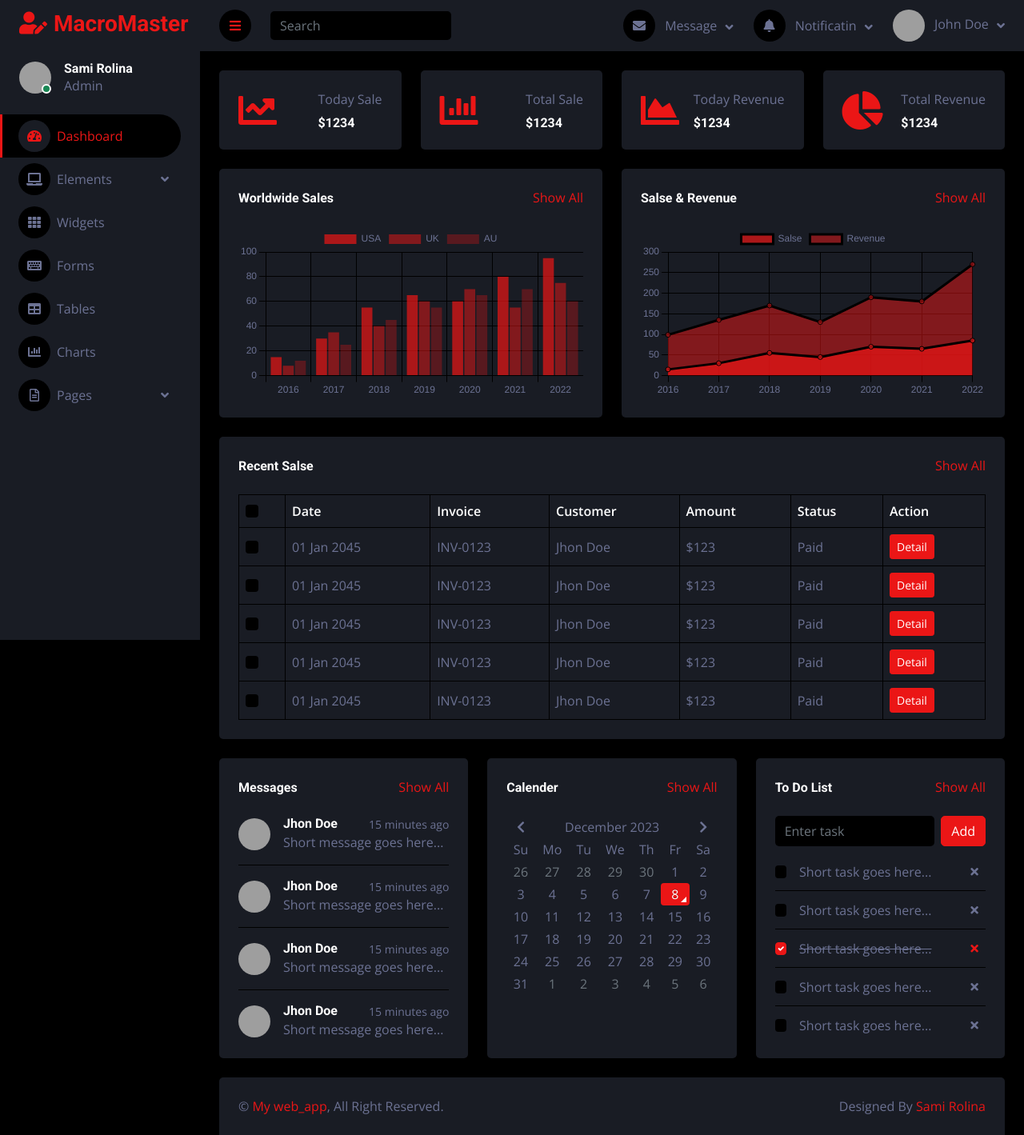
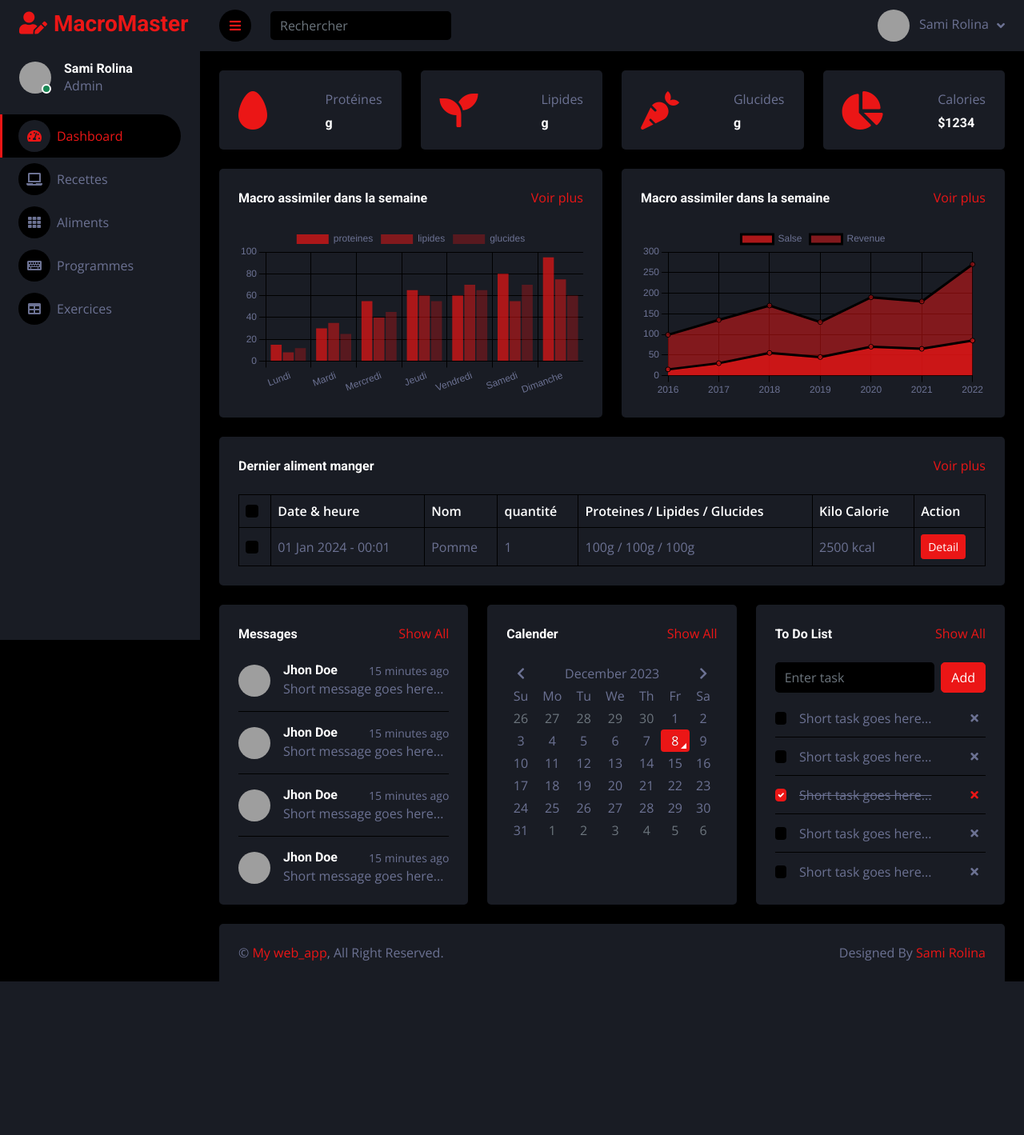
Before and after one commit to RolinaS/docker_web_app, a PHP site: page / in a window 1280 px wide. Shown: the whole page at 80% size. After the commit the page ends 1227 px from the top, so only its background shows below. Run offline with PHP 8.4, Linux system fonts and the light colour scheme; some libraries are stand-ins or nearby versions; grey boxes are pictures that could not be loaded.

Commit message:
modification des données de la page Home

```diff
--- a/app/assets/js/main.js
+++ b/app/assets/js/main.js
@@ -69,19 +69,19 @@
     var myChart1 = new Chart(ctx1, {
         type: "bar",
         data: {
-            labels: ["2016", "2017", "2018", "2019", "2020", "2021", "2022"],
+            labels: ["Lundi", "Mardi", "Mercredi", "Jeudi", "Vendredi", "Samedi", "Dimanche"],
             datasets: [{
-                    label: "USA",
+                    label: "proteines",
                     data: [15, 30, 55, 65, 60, 80, 95],
                     backgroundColor: "rgba(235, 22, 22, .7)"
                 },
                 {
-                    label: "UK",
+                    label: "lipides",
                     data: [8, 35, 40, 60, 70, 55, 75],
                     backgroundColor: "rgba(235, 22, 22, .5)"
                 },
                 {
-                    label: "AU",
+                    label: "glucides",
                     data: [12, 25, 45, 55, 65, 70, 60],
                     backgroundColor: "rgba(235, 22, 22, .3)"
                 }
--- a/app/templates/home/home.tpl.php
+++ b/app/templates/home/home.tpl.php
@@ -26,28 +26,11 @@
                     </div>
                 </div>
                 <div class="navbar-nav w-100">
-                    <a href="index.html" class="nav-item nav-link active"><i class="fa fa-tachometer-alt me-2"></i>Dashboard</a>
-                    <div class="nav-item dropdown">
-                        <a href="#" class="nav-link dropdown-toggle" data-bs-toggle="dropdown"><i class="fa fa-laptop me-2"></i>Elements</a>
-                        <div class="dropdown-menu bg-transparent border-0">
-                            <a href="button.html" class="dropdown-item">Buttons</a>
-                            <a href="typography.html" class="dropdown-item">Typography</a>
-                            <a href="element.html" class="dropdown-item">Other Elements</a>
-                        </div>
-                    </div>
-                    <a href="widget.html" class="nav-item nav-link"><i class="fa fa-th me-2"></i>Widgets</a>
-                    <a href="form.html" class="nav-item nav-link"><i class="fa fa-keyboard me-2"></i>Forms</a>
-                    <a href="table.html" class="nav-item nav-link"><i class="fa fa-table me-2"></i>Tables</a>
-                    <a href="chart.html" class="nav-item nav-link"><i class="fa fa-chart-bar me-2"></i>Charts</a>
-                    <div class="nav-item dropdown">
-                        <a href="#" class="nav-link dropdown-toggle" data-bs-toggle="dropdown"><i class="far fa-file-alt me-2"></i>Pages</a>
-                        <div class="dropdown-menu bg-transparent border-0">
-                            <a href="signin.html" class="dropdown-item">Sign In</a>
-                            <a href="signup.html" class="dropdown-item">Sign Up</a>
-                            <a href="404.html" class="dropdown-item">404 Error</a>
-                            <a href="blank.html" class="dropdown-item">Blank Page</a>
-                        </div>
-                    </div>
+                    <a href="../../index.php" class="nav-item nav-link active"><i class="fa fa-tachometer-alt me-2"></i>Dashboard</a>
+                    <a href="#" class="nav-item nav-link"><i class="fa fa-laptop me-2"></i>Recettes</a>
+                    <a href="widget.html" class="nav-item nav-link"><i class="fa fa-th me-2"></i>Aliments</a>
+                    <a href="form.html" class="nav-item nav-link"><i class="fa fa-keyboard me-2"></i>Programmes</a>
+                    <a href="table.html" class="nav-item nav-link"><i class="fa fa-table me-2"></i>Exercices</a>
                 </div>
             </nav>
         </div>
@@ -65,52 +48,13 @@
                     <i class="fa fa-bars"></i>
                 </a>
                 <form class="d-none d-md-flex ms-4">
-                    <input class="form-control bg-dark border-0" type="search" placeholder="Search">
+                    <input class="form-control bg-dark border-0" type="search" placeholder="Rechercher">
                 </form>
                 <div class="navbar-nav align-items-center ms-auto">
-                    <div class="nav-item dropdown">
-                        <a href="#" class="nav-link dropdown-toggle" data-bs-toggle="dropdown">
-                            <i class="fa fa-envelope me-lg-2"></i>
-                            <span class="d-none d-lg-inline-flex">Message</span>
-                        </a>
-                        <div class="dropdown-menu dropdown-menu-end bg-secondary border-0 rounded-0 rounded-bottom m-0">
-                            <a href="#" class="dropdown-item">
-                                <div class="d-flex align-items-center">
-                                    <img class="rounded-circle" src="img/user.jpg" alt="" style="width: 40px; height: 40px;">
-                                    <div class="ms-2">
-                                        <h6 class="fw-normal mb-0">Jhon send you a message</h6>
-                                        <small>15 minutes ago</small>
-                                    </div>
-                                </div>
-                            </a>
-                            <hr class="dropdown-divider">
-                            <a href="#" class="dropdown-item">
-                                <div class="d-flex align-items-center">
-                                    <img class="rounded-circle" src="img/user.jpg" alt="" style="width: 40px; height: 40px;">
-                                    <div class="ms-2">
-                                        <h6 class="fw-normal mb-0">Jhon send you a message</h6>
-                                        <small>15 minutes ago</small>
-                                    </div>
-                                </div>
-                            </a>
-                            <hr class="dropdown-divider">
-                            <a href="#" class="dropdown-item">
-                                <div class="d-flex align-items-center">
-                                    <img class="rounded-circle" src="img/user.jpg" alt="" style="width: 40px; height: 40px;">
-                                    <div class="ms-2">
-                                        <h6 class="fw-normal mb-0">Jhon send you a message</h6>
-                                        <small>15 minutes ago</small>
-                                    </div>
-                                </div>
-                            </a>
-                            <hr class="dropdown-divider">
-                            <a href="#" class="dropdown-item text-center">See all message</a>
-                        </div>
-                    </div>
-                    <div class="nav-item dropdown">
+                    <!--<div class="nav-item dropdown">
                         <a href="#" class="nav-link dropdown-toggle" data-bs-toggle="dropdown">
                             <i class="fa fa-bell me-lg-2"></i>
-                            <span class="d-none d-lg-inline-flex">Notificatin</span>
+                            <span class="d-none d-lg-inline-flex">Notification</span>
                         </a>
                         <div class="dropdown-menu dropdown-menu-end bg-secondary border-0 rounded-0 rounded-bottom m-0">
                             <a href="#" class="dropdown-item">
@@ -130,16 +74,16 @@
                             <hr class="dropdown-divider">
                             <a href="#" class="dropdown-item text-center">See all notifications</a>
                         </div>
-                    </div>
+                    </div>-->
                     <div class="nav-item dropdown">
                         <a href="#" class="nav-link dropdown-toggle" data-bs-toggle="dropdown">
                             <img class="rounded-circle me-lg-2" src="img/user.jpg" alt="" style="width: 40px; height: 40px;">
-                            <span class="d-none d-lg-inline-flex">John Doe</span>
+                            <span class="d-none d-lg-inline-flex">Sami Rolina</span>
                         </a>
                         <div class="dropdown-menu dropdown-menu-end bg-secondary border-0 rounded-0 rounded-bottom m-0">
-                            <a href="#" class="dropdown-item">My Profile</a>
-                            <a href="#" class="dropdown-item">Settings</a>
-                            <a href="#" class="dropdown-item">Log Out</a>
+                            <a href="#" class="dropdown-item">Mon Profile</a>
+                            <a href="#" class="dropdown-item">Paramètre</a>
+                            <a href="#" class="dropdown-item">Deconnexion</a>
                         </div>
                     </div>
                 </div>
@@ -152,28 +96,28 @@
                 <div class="row g-4">
                     <div class="col-sm-6 col-xl-3">
                         <div class="bg-secondary rounded d-flex align-items-center justify-content-between p-4">
-                            <i class="fa fa-chart-line fa-3x text-primary"></i>
+                            <i class="fa fa-egg fa-3x text-primary"></i>
                             <div class="ms-3">
-                                <p class="mb-2">Today Sale</p>
-                                <h6 class="mb-0">$1234</h6>
+                                <p class="mb-2">Protéines</p>
+                                <h6 class="mb-0">g</h6>
                             </div>
                         </div>
                     </div>
                     <div class="col-sm-6 col-xl-3">
                         <div class="bg-secondary rounded d-flex align-items-center justify-content-between p-4">
-                            <i class="fa fa-chart-bar fa-3x text-primary"></i>
+                            <i class="fa fa-seedling fa-3x text-primary"></i>
                             <div class="ms-3">
-                                <p class="mb-2">Total Sale</p>
-                                <h6 class="mb-0">$1234</h6>
+                                <p class="mb-2">Lipides</p>
+                                <h6 class="mb-0">g</h6>
                             </div>
                         </div>
                     </div>
                     <div class="col-sm-6 col-xl-3">
                         <div class="bg-secondary rounded d-flex align-items-center justify-content-between p-4">
-                            <i class="fa fa-chart-area fa-3x text-primary"></i>
+                            <i class="fa fa-carrot fa-3x text-primary"></i>
                             <div class="ms-3">
-                                <p class="mb-2">Today Revenue</p>
-                                <h6 class="mb-0">$1234</h6>
+                                <p class="mb-2">Glucides</p>
+                                <h6 class="mb-0">g</h6>
                             </div>
                         </div>
                     </div>
@@ -181,7 +125,7 @@
                         <div class="bg-secondary rounded d-flex align-items-center justify-content-between p-4">
                             <i class="fa fa-chart-pie fa-3x text-primary"></i>
                             <div class="ms-3">
-                                <p class="mb-2">Total Revenue</p>
+                                <p class="mb-2">Calories</p>
                                 <h6 class="mb-0">$1234</h6>
                             </div>
                         </div>
@@ -197,8 +141,8 @@
                     <div class="col-sm-12 col-xl-6">
                         <div class="bg-secondary text-center rounded p-4">
                             <div class="d-flex align-items-center justify-content-between mb-4">
-                                <h6 class="mb-0">Worldwide Sales</h6>
-                                <a href="">Show All</a>
+                                <h6 class="mb-0">Macro assimiler dans la semaine</h6>
+                                <a href="">Voir plus</a>
                             </div>
                             <canvas id="worldwide-sales"></canvas>
                         </div>
@@ -206,8 +150,8 @@
                     <div class="col-sm-12 col-xl-6">
                         <div class="bg-secondary text-center rounded p-4">
                             <div class="d-flex align-items-center justify-content-between mb-4">
-                                <h6 class="mb-0">Salse & Revenue</h6>
-                                <a href="">Show All</a>
+                                <h6 class="mb-0">Macro assimiler dans la semaine</h6>
+                                <a href="">Voir plus</a>
                             </div>
                             <canvas id="salse-revenue"></canvas>
                         </div>
@@ -221,66 +165,30 @@
             <div class="container-fluid pt-4 px-4">
                 <div class="bg-secondary text-center rounded p-4">
                     <div class="d-flex align-items-center justify-content-between mb-4">
-                        <h6 class="mb-0">Recent Salse</h6>
-                        <a href="">Show All</a>
+                        <h6 class="mb-0">Dernier aliment manger</h6>
+                        <a href="">Voir plus</a>
                     </div>
                     <div class="table-responsive">
                         <table class="table text-start align-middle table-bordered table-hover mb-0">
                             <thead>
                                 <tr class="text-white">
                                     <th scope="col"><input class="form-check-input" type="checkbox"></th>
-                                    <th scope="col">Date</th>
-                                    <th scope="col">Invoice</th>
-                                    <th scope="col">Customer</th>
-                                    <th scope="col">Amount</th>
-                                    <th scope="col">Status</th>
+                                    <th scope="col">Date & heure</th>
+                                    <th scope="col">Nom</th>
+                                    <th scope="col">quantité</th>
+                                    <th scope="col">Proteines / Lipides / Glucides </th>
+                                    <th scope="col">Kilo Calorie</th>
                                     <th scope="col">Action</th>
                                 </tr>
                             </thead>
                             <tbody>
                                 <tr>
                                     <td><input class="form-check-input" type="checkbox"></td>
-                                    <td>01 Jan 2045</td>
-                                    <td>INV-0123</td>
-                                    <td>Jhon Doe</td>
-                                    <td>$123</td>
-                                    <td>Paid</td>
-                                    <td><a class="btn btn-sm btn-primary" href="">Detail</a></td>
-                                </tr>
-                                <tr>
-                                    <td><input class="form-check-input" type="checkbox"></td>
-                                    <td>01 Jan 2045</td>
-                                    <td>INV-0123</td>
-                                    <td>Jhon Doe</td>
-                                    <td>$123</td>
-                                    <td>Paid</td>
-                                    <td><a class="btn btn-sm btn-primary" href="">Detail</a></td>
-                                </tr>
-                                <tr>
-                                    <td><input class="form-check-input" type="checkbox"></td>
-                                    <td>01 Jan 2045</td>
-                                    <td>INV-0123</td>
-                                    <td>Jhon Doe</td>
-                                    <td>$123</td>
-                                    <td>Paid</td>
-                                    <td><a class="btn btn-sm btn-primary" href="">Detail</a></td>
-                                </tr>
-                                <tr>
-                                    <td><input class="form-check-input" type="checkbox"></td>
-                                    <td>01 Jan 2045</td>
-                                    <td>INV-0123</td>
-                                    <td>Jhon Doe</td>
-                                    <td>$123</td>
-                                    <td>Paid</td>
-                                    <td><a class="btn btn-sm btn-primary" href="">Detail</a></td>
-                                </tr>
-                                <tr>
-                                    <td><input class="form-check-input" type="checkbox"></td>
-                                    <td>01 Jan 2045</td>
-                                    <td>INV-0123</td>
-                                    <td>Jhon Doe</td>
-                                    <td>$123</td>
-                                    <td>Paid</td>
+                                    <td>01 Jan 2024 - 00:01</td>
+                                    <td>Pomme</td>
+                                    <td>1</td>
+                                    <td>100g / 100g / 100g</td>
+                                    <td>2500 kcal</td>
                                     <td><a class="btn btn-sm btn-primary" href="">Detail</a></td>
                                 </tr>
                             </tbody>
```
Also changed, not shown: README.md.
